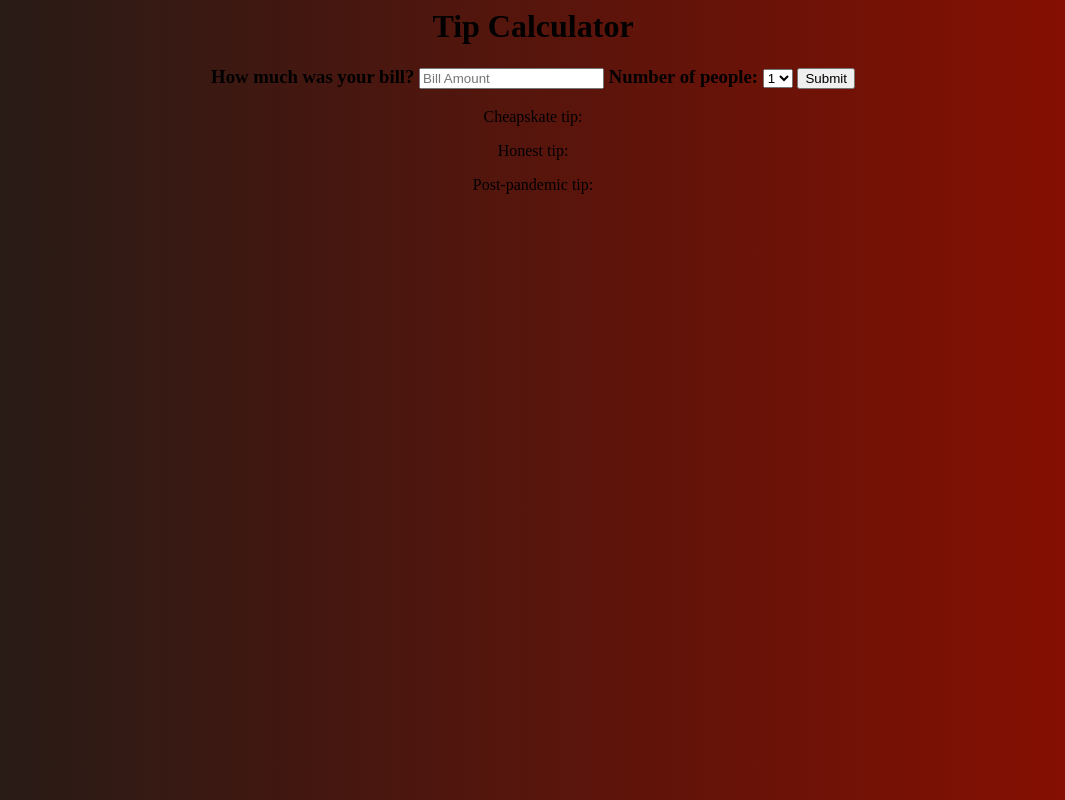
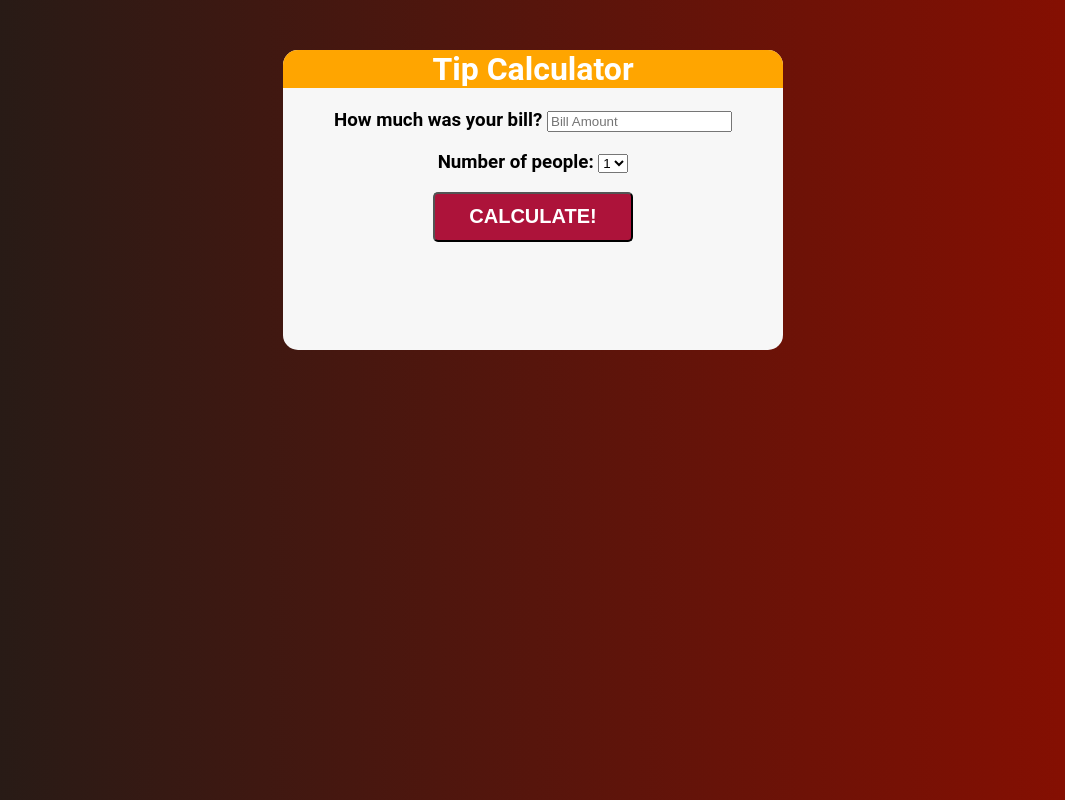
Before and after one commit to hibenca/Tip-Calculator, a plain HTML site: page index.html in a window 1280 px wide. Shown: the whole page, without its empty margins (107-1172 px from the left). Drawn offline with Linux system fonts and the light colour scheme.

Commit message:
Add styling

```diff
--- a/app.js
+++ b/app.js
@@ -6,4 +6,5 @@ function calculator() {
     document.getElementById('results1').innerHTML = ('$' + billAmount * .1 / people);
     document.getElementById('results2').innerHTML = ('$' + billAmount * .2 / people);
     document.getElementById('results3').innerHTML = ('$' + billAmount * .5 / people);
+    document.getElementById('totalTip').style.display = "block";
 };
--- a/index.html
+++ b/index.html
@@ -8,11 +8,14 @@
 </head>
 
 <body>
+    <div id="container">
         <h1>Tip Calculator</h1>
         <h3>
             <label>How much was your bill?
                 <input type="number" name="billAmount" id="billAmount" placeholder="Bill Amount">
             </label>
+        </h3>
+        <h3>
             <label>Number of people:
                 <select type="number" name="people" id="people">
                     <option>1</option>
@@ -25,27 +28,30 @@
                     <option>8</option>
                 </select>
             </label>
-        <button onclick="calculator()">Submit</button>
+
         </h3>
-
+        <h3>
+            <button onclick="calculator()">Calculate!</button>
+        </h3>
+        <div id="totalTip" style="display: none;">
             <p>
-        <label>Cheapskate tip:
+                <label>Cheapskate tip (10%):
                     <output id="results1"></output>
                 </label>
             </p>
             <p>
-        <label>Honest tip:
+                <label>Honest tip (20%):
                     <output id="results2"></output>
                 </label>
             </p>
             <p>
-        <label>Post-pandemic tip:
+                <label>Post-pandemic tip (50%):
                     <output id="results3"></output>
                 </label>
             </p>
+        </div>
 
-
-
+    </div>
 
 
     <script src="app.js"></script>
--- a/styles.css
+++ b/styles.css
@@ -1,7 +1,39 @@
 body {
-
+    font-family: Roboto;
     background: #8E0E00;
     background: -webkit-linear-gradient(to left, #8E0E00, #1F1C18);
     background: linear-gradient(to left, #8E0E00, #1F1C18);
     text-align: center;
 }
+
+#container {
+    background: #f7f7f7;
+    height: 300px;
+    max-width: 500px;
+    margin: 50px auto;
+    border-radius: 15px;
+}
+
+button {
+    color: white;
+    text-transform: uppercase;
+    font-weight: bold;
+    font-size: 20px;
+    width: 200px;
+    height: 50px;
+    border-radius: 5px;
+    background: #AD133A;
+
+}
+
+button:hover {
+    background: #4c2827;
+    border-bottom-color: #111;
+}
+
+h1 {
+    color: white;
+    background: orange;
+    border-top-left-radius: 15px;
+    border-top-right-radius: 15px;
+}
```
Lines whose indentation alone changed are shown as unchanged.
